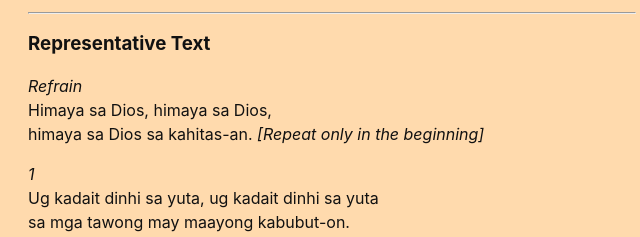
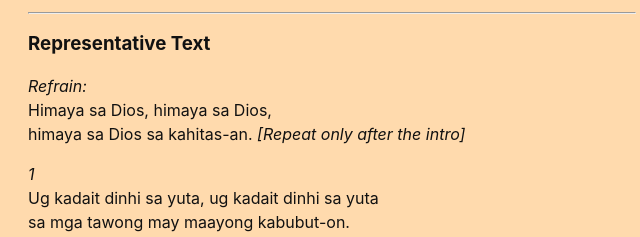
Before and after one commit to choralakari/choralakari-archive-11ty, an Eleventy site: page content/blog/himaya_sa_dios_hontiveros/himaya_sa_dios_hontiveros.md in a window 1280 px wide. Shown: the part 1180-1417 px from the top of the page, 308-948 px from the left. Built offline with nearby package versions, Linux system fonts and the light colour scheme; Eleventy itself is replaced by a stand-in of ours; files that its build step writes are made by us from their sources; what @zachleat/heading-anchors, zod-validation-error would draw is missing.

Commit message:
Update markdown

```diff
--- a/content/blog/himaya_sa_dios_hontiveros/himaya_sa_dios_hontiveros.md
+++ b/content/blog/himaya_sa_dios_hontiveros/himaya_sa_dios_hontiveros.md
@@ -53,9 +53,9 @@ Audio file ([all parts combined](./voice_and_organ.m4a)):
 
 ### Representative Text
 
-*Refrain*
+*Refrain:*
 Himaya sa Dios, himaya sa Dios,
-himaya sa Dios sa kahitas-an. *[Repeat only in the beginning]*
+himaya sa Dios sa kahitas-an. *[Repeat only after the intro]*
 
 *1*
 Ug kadait dinhi sa yuta, ug kadait dinhi sa yuta
```
Also changed, not shown: 1 other file.
